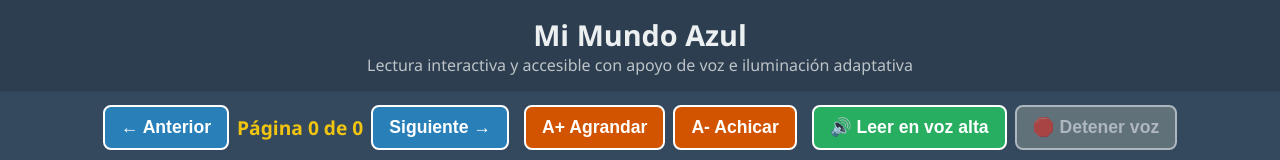
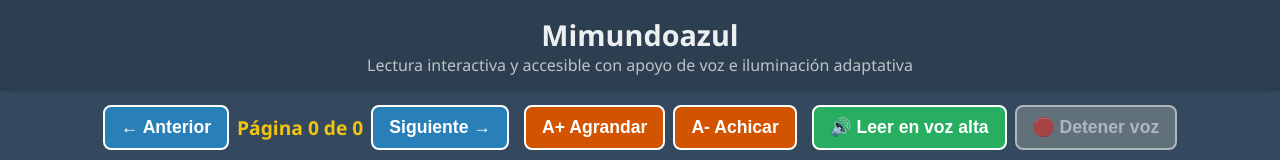
Before and after one commit to vnunezviera-netizen/cuentoo, a plain HTML site: page index.html in a window 1280 px wide. Shown: the top 160 px of the page. Drawn offline with Linux system fonts and the light colour scheme; a script that the page names is missing.

Commit message:
Update index.html

```diff
--- a/index.html
+++ b/index.html
@@ -3,7 +3,7 @@
 <head>
     <meta charset="UTF-8">
     <meta name="viewport" content="width=device-width, initial-scale=1.0">
-    <title>Cuento: Mi Mundo Azul - Lector Accesible</title>
+    <title>Cuento: Mimundoazul - Lector Accesible</title>
     <link rel="stylesheet" href="style.css">
     <!-- Librería PDF.js -->
     <script src="https://cdnjs.cloudflare.com/ajax/libs/pdf.js/2.16.105/pdf.min.js"></script>
@@ -12,7 +12,7 @@
 </head>
 <body>
     <header class="header">
-        <h1>Mi Mundo Azul</h1>
+        <h1>Mimundoazul</h1>
         <p>Lectura interactiva y accesible con apoyo de voz e iluminación adaptativa</p>
     </header>
 
```
